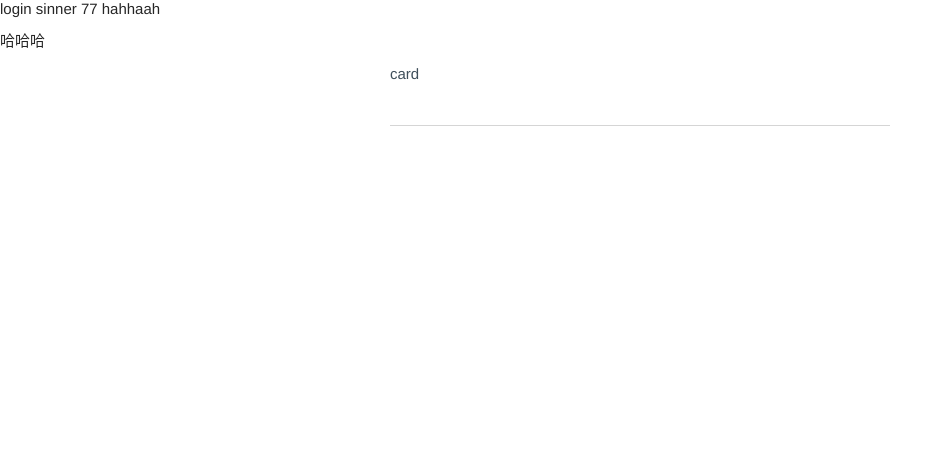
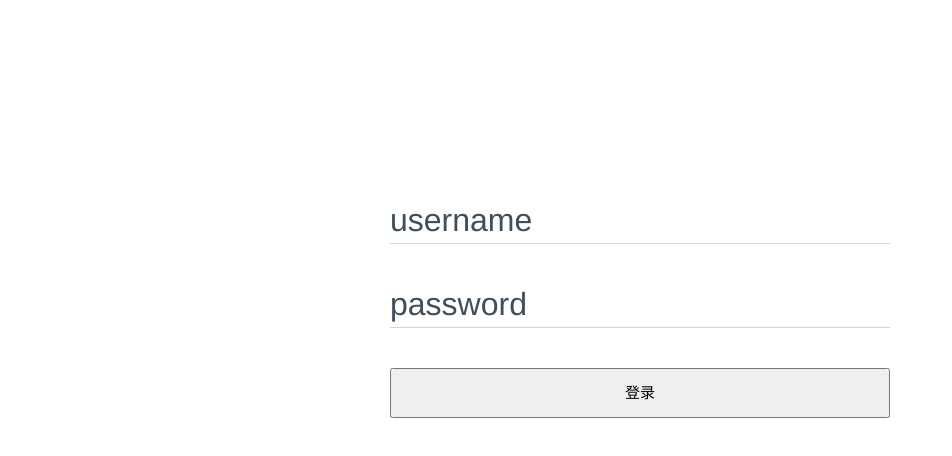
Before and after one commit to 349032805/vue-koa2-blog, a Vue app in the folder admin/: page /admin/login in a window 1280 px wide. Shown: the top 456 px of the page, without its empty margins (0-952 px from the left). Built offline with nearby package versions, Linux system fonts and the light colour scheme.

Commit message:
完成了Input组件[C

```diff
--- a/admin/src/components/Input/Input.vue
+++ b/admin/src/components/Input/Input.vue
@@ -1,18 +1,66 @@
 <template>
     <div class="input-wrapper">
-        <label for="cart">card</label>
-        <input type="text" id="cart">
-        <div class="line"></div>
+        <label ref="title" :for="title">{{ title }}</label>
+        <input :type="type" @focus.stop="focusEvent" @blur.stop="blurEvent" :value="value" @input="inputEvent($event.target.value)" :id="title">
+        <div class="line" ref="line"></div>
     </div>
 </template>
 
 <script>
+export default {
+    props: {
+       title: {
+           type: String,
+           default: 'custom-title'
+       },
+       value: {
+           type: String,
+           default: ''
+       },
+       type: {
+            default: 'text',
+            validator: function(val){
+                return ['text', 'password'].indexOf(val) > -1;
+            }
+       }
+    },
+    data(){
+        return {
 
+        }
+    },
+    methods: {
+        focusEvent(){
+            let oTitle = this.$refs.title;
+            let oLine = this.$refs.line;
+            oTitle.style.color = 'rgb(82,97,107)';
+            oTitle.style.webkitTransform = 'translate(0, -30px) scale(.5)';
+            oTitle.style.MozTransform = 'translate(0, -30px) scale(.5)';
+            oTitle.style.msTransform = 'translate(0, -30px) scale(.5)';
+            oTitle.style.OTransfrom = 'translate(0, -30px) scale(.5)';
+            oTitle.style.transform = 'translate(0, -30px)';
+            oTitle.style.fontSize = '25px'
+            oLine.style.width = '500px';
+        },
+        blurEvent(){
+            if(this.value === ''){
+                let oTitle = this.$refs.title;
+                let oLine = this.$refs.line;
+                oTitle.style = '';
+                oLine.style = '';
+            }
+        },
+        inputEvent(val){
+            this.$emit('input', val);
+        }
+    }
+}
 </script>
 
 <style lang="stylus" scoped>
 .input-wrapper
-    margin: 0 auto
+    margin: 40px auto
+    position: relative
     width: 500px
     input
         width: 100%
@@ -23,10 +71,17 @@
         text-indent: 10px
         outline: none
     label
+        position: absolute
+        top: 2px
+        font-size: 32px
         color: #3f4f5b
-        transition: all 0.3s
+        transition: all .3s
     .line
+        position: absolute
+        left: 0
+        bottom: 0
         width: 0
         height: 2px
         background: #2384ea
+        transition: all 0.3s ease-in-out .1s
 </style>
--- a/admin/src/components/Login/Login.vue
+++ b/admin/src/components/Login/Login.vue
@@ -1,8 +1,8 @@
 <template>
-    <div id="aaa">
-        login sinner 77 hahhaah
-        <p @click="cccc">哈哈哈</p>
-        <v-input></v-input>
+    <div class="login-wrapper">
+        <v-input v-model="username" title="username"></v-input>
+        <v-input v-model="password" title="password" type="password"></v-input>
+        <button>登录</button>
     </div>
 </template>
 
@@ -12,7 +12,9 @@ import Input from 'components/Input/Input'
 export default {
     data(){
         return {
-            msg: 'msg'
+            msg: 'msg',
+            username: '',
+            password: ''
         }
     },
     components: {
@@ -27,5 +29,13 @@ export default {
 </script>
 
 <style scoped lang="stylus">
-
+.login-wrapper
+    width: 600px
+    margin: 200px auto
+    button
+        display: block
+        margin: 0 auto
+        text-align: center
+        width: 500px
+        height: 50px
 </style>
```
